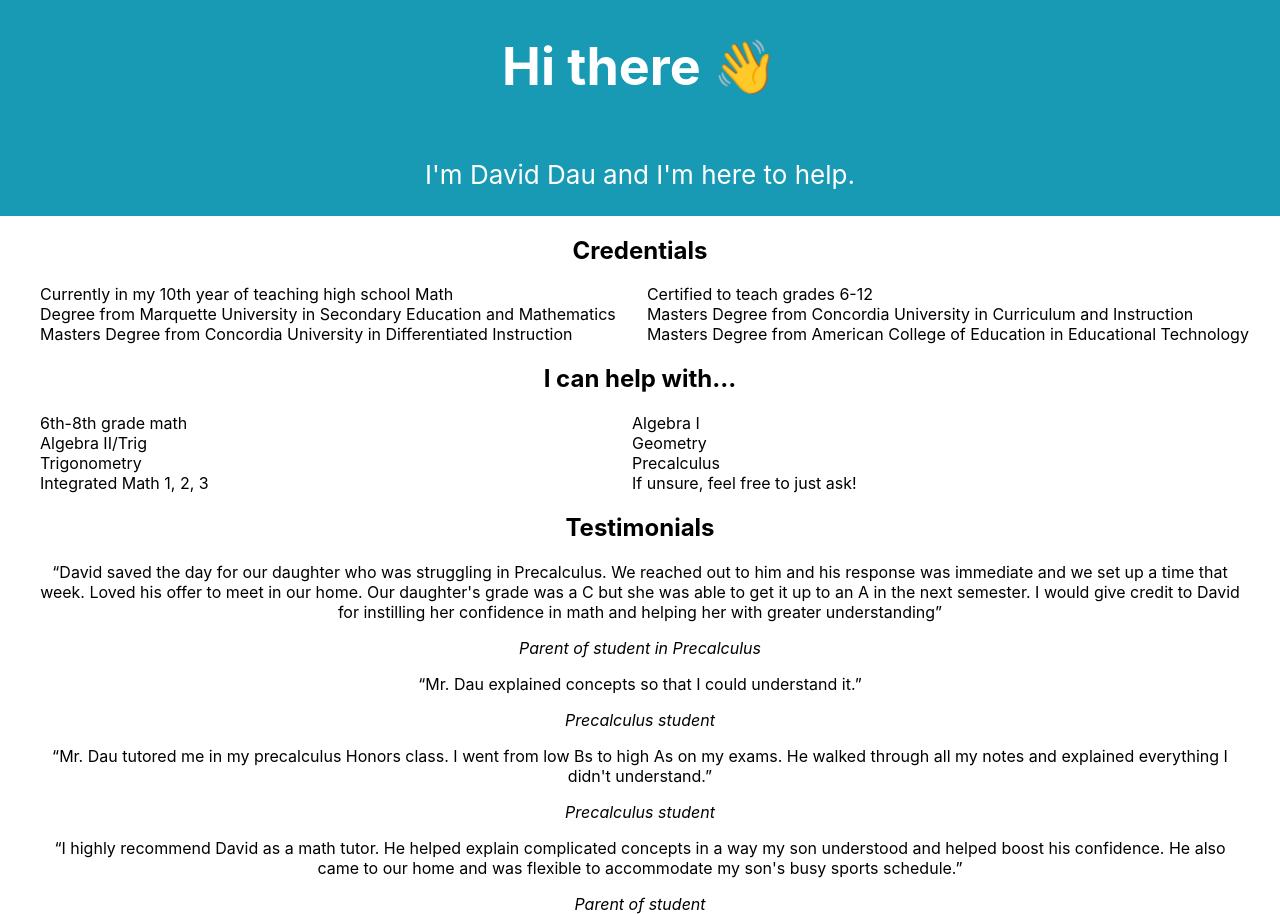
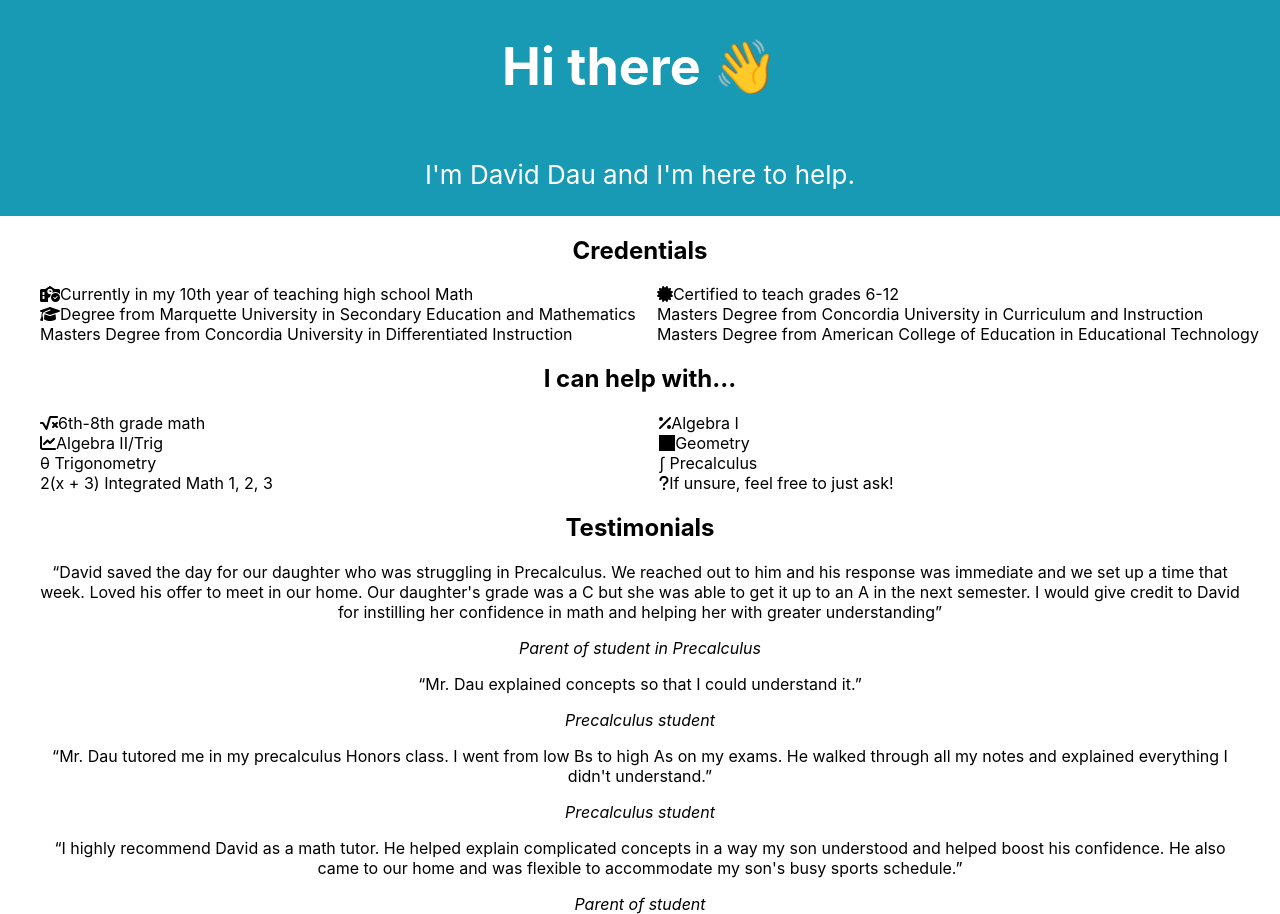
Before and after one commit to zzboncak/david-dau-portfolio, a React (Create React App) app: page / in a window 1280 px wide. Built offline with nearby package versions, Linux system fonts and the light colour scheme.

Commit message:
Added some symbols and icons

```diff
--- a/package.json
+++ b/package.json
@@ -4,6 +4,9 @@
   "private": true,
   "dependencies": {
     "@fortawesome/fontawesome-svg-core": "^6.3.0",
+    "@fortawesome/free-regular-svg-icons": "^6.3.0",
+    "@fortawesome/free-solid-svg-icons": "^6.3.0",
+    "@fortawesome/react-fontawesome": "^0.2.0",
     "@testing-library/jest-dom": "^5.16.5",
     "@testing-library/react": "^13.4.0",
     "@testing-library/user-event": "^13.5.0",
--- a/src/App.tsx
+++ b/src/App.tsx
@@ -1,3 +1,14 @@
+import { FontAwesomeIcon } from "@fortawesome/react-fontawesome";
+import {
+  faGraduationCap,
+  faSchoolCircleCheck,
+  faCertificate,
+  faSquareRootVariable,
+  faQuestion,
+  faChartLine,
+  faSquareFull,
+  faPercent
+} from "@fortawesome/free-solid-svg-icons";
 import "./App.css";
 
 function App() {
@@ -10,9 +21,17 @@ function App() {
       <main>
         <h2>Credentials</h2>
         <ul className="credentials-list">
-          <li>Currently in my 10th year of teaching high school Math</li>
-          <li>Certified to teach grades 6-12</li>
           <li>
+            <FontAwesomeIcon icon={faSchoolCircleCheck} />
+            Currently in my 10th year of teaching high school Math
+          </li>
+          <li>
+            <FontAwesomeIcon icon={faCertificate} />
+            Certified to teach grades 6-12
+          </li>
+          {/** Maybe consoloidate these */}
+          <li>
+            <FontAwesomeIcon icon={faGraduationCap} />
             Degree from Marquette University in Secondary Education and
             Mathematics
           </li>
@@ -31,14 +50,30 @@ function App() {
         </ul>
         <h2>I can help with...</h2>
         <ul className="credentials-list">
-          <li>6th-8th grade math</li>
-          <li>Algebra I</li>
-          <li>Algebra II/Trig</li>
-          <li>Geometry</li>
-          <li>Trigonometry</li>
-          <li>Precalculus</li>
-          <li>Integrated Math 1, 2, 3</li>
-          <li>If unsure, feel free to just ask!</li>
+          {/** Maybe wrap the icons or symbols in a span to style them and make them stand out */}
+          <li>
+            <FontAwesomeIcon icon={faSquareRootVariable} />
+            6th-8th grade math
+          </li>
+          <li>
+            <FontAwesomeIcon icon={faPercent} />
+            Algebra I
+          </li>
+          <li>
+            <FontAwesomeIcon icon={faChartLine} />
+            Algebra II/Trig
+          </li>
+          <li>
+            <FontAwesomeIcon icon={faSquareFull} />
+            Geometry
+          </li>
+          <li>&theta; Trigonometry</li>
+          <li>∫ Precalculus</li>
+          <li>2(x + 3) Integrated Math 1, 2, 3</li>
+          <li>
+            <FontAwesomeIcon icon={faQuestion} />
+            If unsure, feel free to just ask!
+          </li>
         </ul>
         <h2>Testimonials</h2>
         <article>
```
Also changed, not shown: 1 other file (tests, documents, lock files or other folders).
